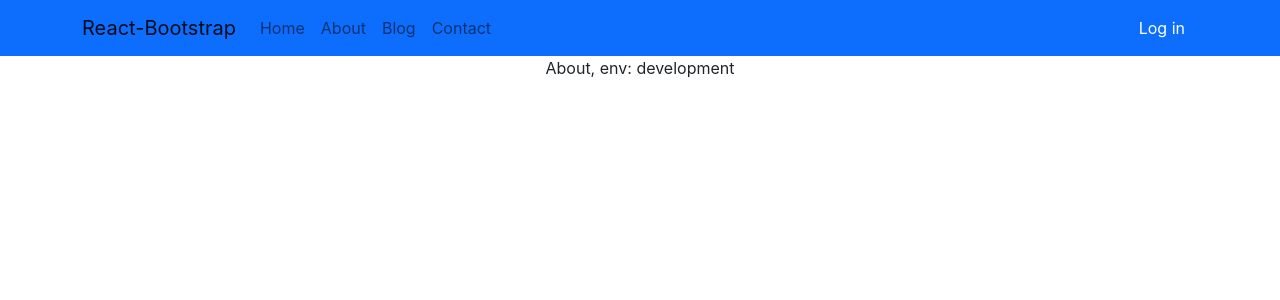
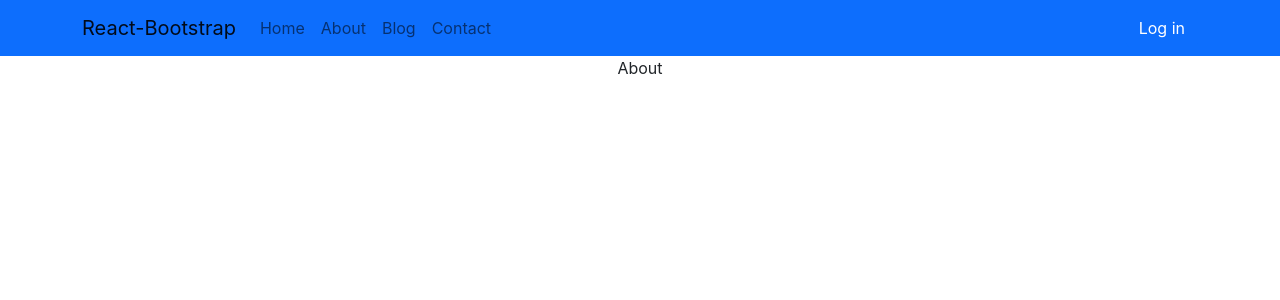
Before and after one commit to Faunbox/next-ecommerce, a Next.js app: page /about in a window 1280 px wide. Shown: the top 300 px of the page. Built offline with nearby package versions, Linux system fonts and the light colour scheme; no server answers.

Commit message:
cleared console logs

```diff
--- a/pages/about.js
+++ b/pages/about.js
@@ -1,21 +1,5 @@
-import { useEffect } from "react";
-
 const About = () => {
-
-const env = process.env.NODE_ENV
-
-  const stripeData = async () => {
-    const req = await fetch("./api/stripe-webhook");
-    const data = await req.json();
-    console.log(data);
-  };
-
-  useEffect(() => {
-    stripeData();
-    return stripeData();
-  }, []);
-
-  return <div>About, env: {env}</div>;
+  return <div>About</div>;
 };
 
 export default About;
```
Also changed, not shown: pages/api/stripe-webhook.js (+3 -5 lines).
